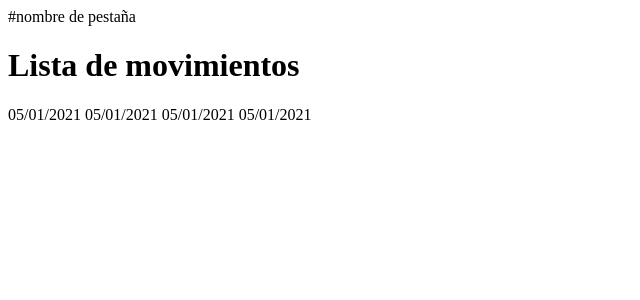
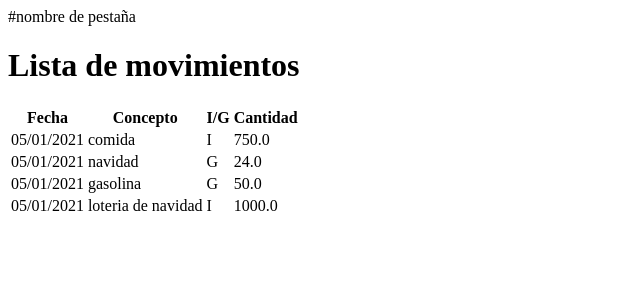
Before and after one commit to SheylaPDV/BZ9_flask, a Flask app: page / in a window 1280 px wide. Shown: the top 300 px of the page, without its empty margins (0-640 px from the left). Run offline with Flask 2, Linux system fonts and the light colour scheme.

Commit message:
cambios en modelo vista inicio y movimientos

```diff
--- a/balance/data/movimientos.csv
+++ b/balance/data/movimientos.csv
@@ -1,4 +1,4 @@
-fecha, conepto, ingreso_gasto,cantidad
+fecha,concepto,ingreso_gasto,cantidad
 05/01/2021,comida,I,750.0
 05/01/2021,navidad,G,24.0
 05/01/2021,gasolina,G,50.0
--- a/balance/modelo.py
+++ b/balance/modelo.py
@@ -3,9 +3,8 @@ import csv
 
 
 class Movimiento():
-    def __init__(self, fecha, hora, concepto, ingreso_o_gasto, cantidad):
+    def __init__(self, fecha, concepto, ingreso_gasto, cantidad):
         self.fecha = fecha
-        self.hora = hora
         self.concepto = concepto
         self.ingreso_gasto = ingreso_gasto
         self.cantidad = cantidad
--- a/balance/templates/inicio.html
+++ b/balance/templates/inicio.html
@@ -8,12 +8,26 @@
     <title>Coinapi</title>
 </head>
 <body>
+    <h1> Lista de movimientos </h1>
+    <table>
+        <tr>
+            <th>Fecha</th>
+            <th>Concepto</th>
+            <th>I/G</th>
+            <th>Cantidad</th>
+         </tr>
 
+        {% for mov in movs %}
+        <tr>
+            <td>{{ mov.fecha }}</td>
+            <td>{{ mov.concepto }}</td>
+            <td>{{ mov.ingreso_gasto }}</td>
+            <td>{{ mov.cantidad }}</td>
+        </tr>
+    {% endfor %}
 
-    <h1> Lista de movimientos </h1>
-    {% for mov in items %}
-    {{ mov.fecha }}
-    {% endfor %}
+</table>
+
     <p></p>
 </body>
 </html>
--- a/balance/vista.py
+++ b/balance/vista.py
@@ -8,6 +8,6 @@ def mostrar_tabla():
     lista_movimientos = ListadoMovimientos()
     lista_movimientos.leer_lista()
     #return lista_movimientos.movimientos
-    # muestra la plantilla en pantalla, en este caso de inicio-html
+    #  render_template muestra la plantilla en pantalla, en este caso de inicio-html
 
-    return render_template("inicio.html", items=lista_movimientos.movimientos)
+    return render_template("inicio.html", movs=lista_movimientos.movimientos)
```
